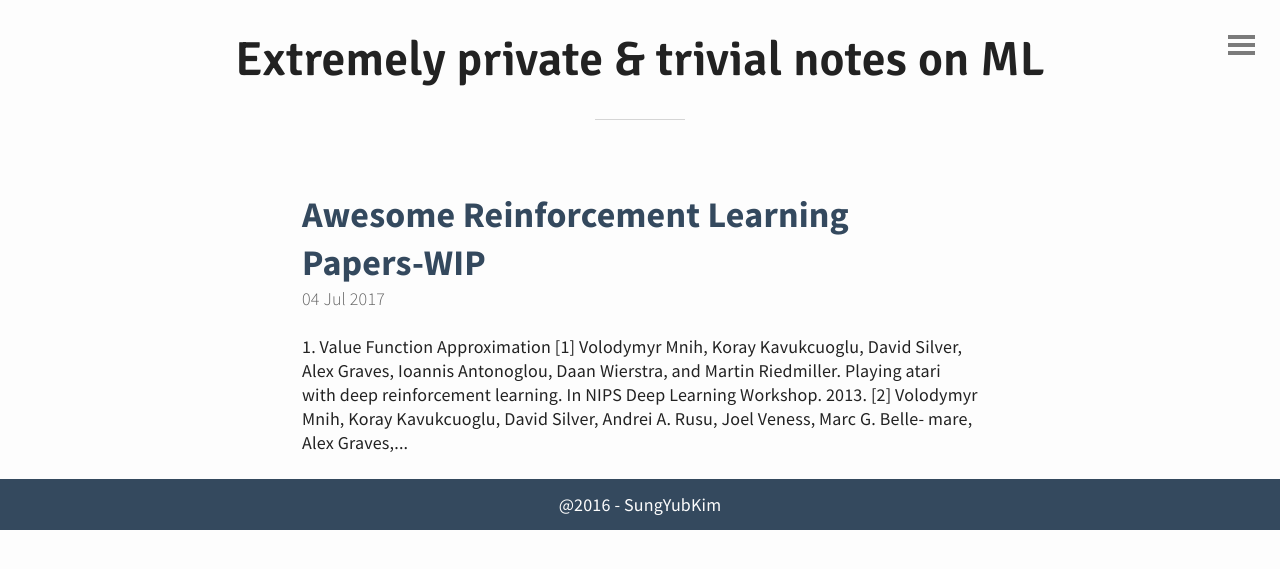
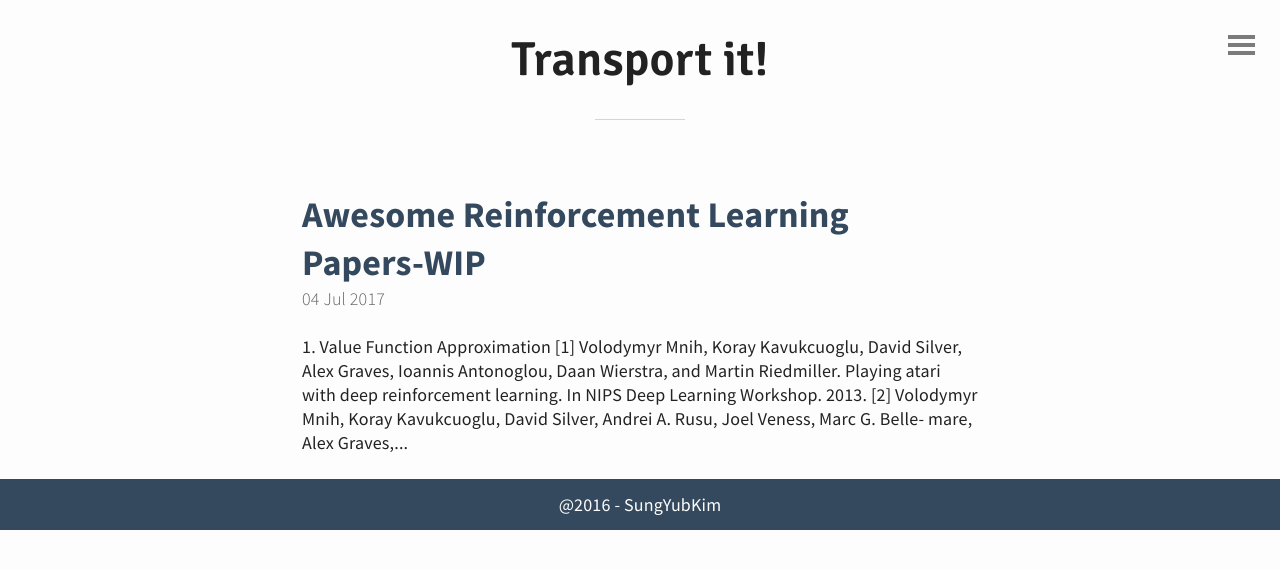
Before and after one commit to edmophia/edmophia.github.io, a Jekyll site: the page built from index.html, in a window 1280 px wide. Shown: the top 569 px of the page. Built offline with Jekyll 4.4.1, drawn with Linux system fonts in a browser that asks for light colours; the list of posts is cut into pages by our own code.

Commit message:
no message

```diff
--- a/_includes/header.html
+++ b/_includes/header.html
@@ -1,6 +1,6 @@
 <header id="header">
 	<a href="{{ site.baseurl }}">
 		<!-- <img src="{{ "/img/header.png" | prepend: site.baseurl | replace: '//', '/' }}" alt="Emerald Logo"> -->
-	  <h1>Extremely private & trivial notes on ML</h1>
+	  <h1>Transport it!</h1>
 	</a>
 </header>
```
Also changed, not shown: img/profile.JPG (deleted).
